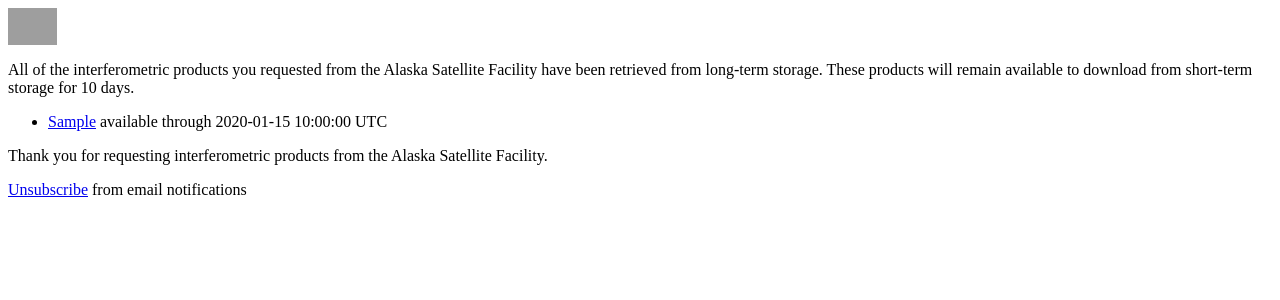
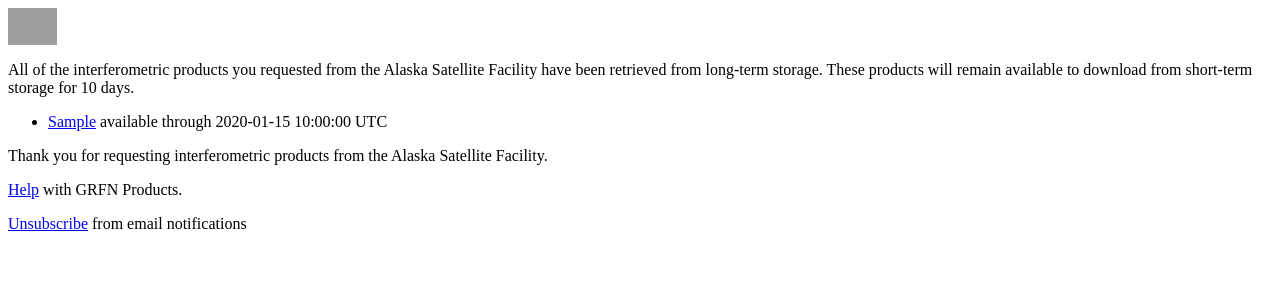
Before and after one commit to asfadmin/grfn-distribution, a Python web app: template glacier-notifications/src/templates/availability.html in a window 1280 px wide. Shown: the top 300 px of the page. Run offline with Jinja, Linux system fonts and the light colour scheme; the template is opened without the code that fills it: most values are stand-ins (such as "Sample title", 1, 10 or a date in 2020); grey boxes are pictures that could not be loaded.

Commit message:
Update base.html

```diff
--- a/glacier-notifications/src/templates/base.html
+++ b/glacier-notifications/src/templates/base.html
@@ -10,4 +10,8 @@
 
 <p />
 
+<a href="https://{{ data.helpurl }}/">Help</a> with GRFN Products.
+
+<p />
+
 <a href="https://{{ data.hostname }}/door/userprofile">Unsubscribe</a> from email notifications
```
